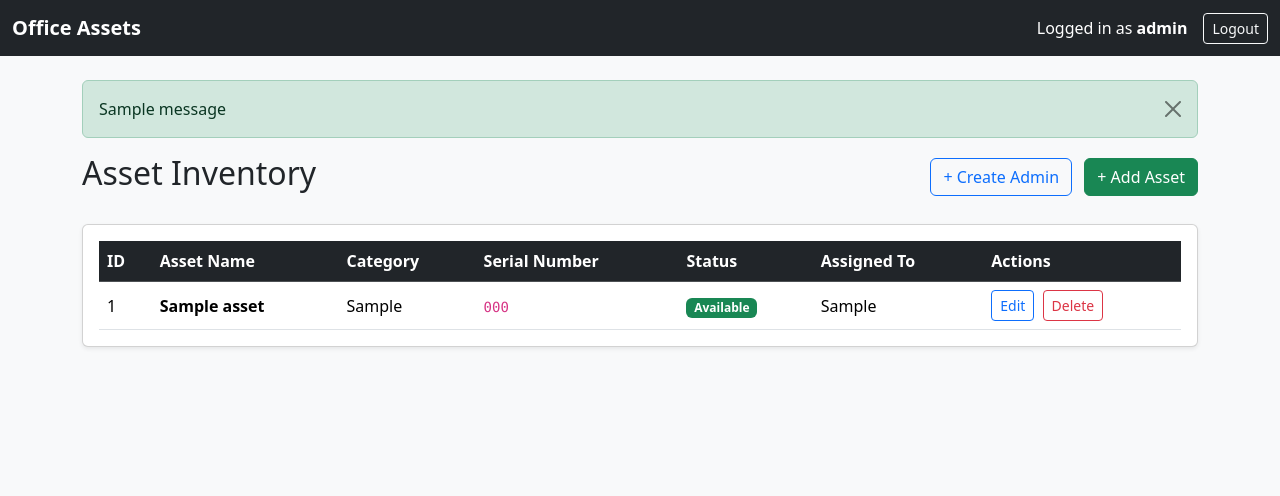
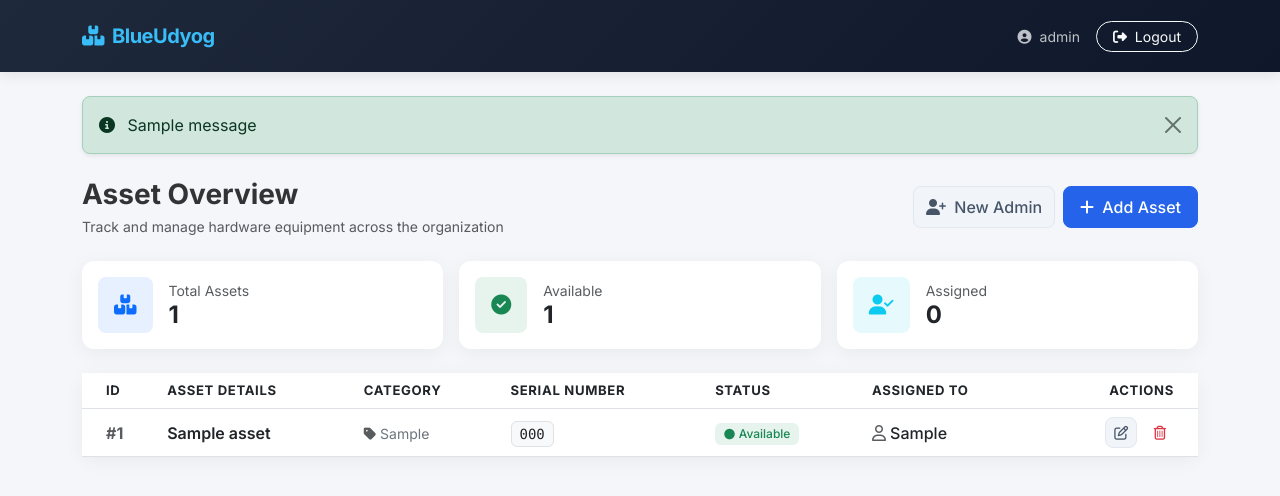
Before and after one commit to workajithpeetla-art/AssetManagment, a Flask app: page / in a window 1280 px wide. Shown: the top 496 px of the page. Run offline with Flask 3, Linux system fonts and the light colour scheme; a user stored in the database is signed in; tables that the repository leaves empty hold one stand-in row (values such as "Sample post"); one stand-in notice (Sample message) is shown.

Commit message:
Move inline CSS to static/css/style.css and update template links

```diff
--- /dev/null
+++ b/AssetManagment/static/css/style.css
@@ -0,0 +1,109 @@
+/* --- Global Styles --- */
+body {
+    font-family: 'Inter', sans-serif;
+    background-color: #f4f6f9;
+    color: #333335;
+}
+
+/* --- Navbar Customization --- */
+.navbar-custom {
+    background: linear-gradient(135deg, #1e293b 0%, #0f172a 100%);
+    box-shadow: 0 4px 12px rgba(0, 0, 0, 0.08);
+}
+
+.brand-logo {
+    font-weight: 700;
+    letter-spacing: -0.5px;
+    color: #38bdf8 !important;
+}
+
+/* --- Cards --- */
+.card-custom {
+    border: none;
+    border-radius: 12px;
+    box-shadow: 0 4px 20px rgba(0, 0, 0, 0.05);
+    background-color: #ffffff;
+}
+
+/* --- Tables --- */
+.table-custom thead {
+    background-color: #f8fafc;
+    color: #64748b;
+    font-size: 0.82rem;
+    text-transform: uppercase;
+    letter-spacing: 0.05em;
+    font-weight: 600;
+}
+
+.table-custom tbody tr {
+    transition: all 0.2s ease;
+}
+
+.table-custom tbody tr:hover {
+    background-color: #f1f5f9;
+}
+
+/* --- Badges --- */
+.badge-status {
+    font-weight: 500;
+    padding: 0.45em 0.75em;
+    border-radius: 6px;
+}
+
+/* --- Buttons --- */
+.btn-custom-primary {
+    background-color: #2563eb;
+    border-color: #2563eb;
+    color: #ffffff;
+    font-weight: 500;
+    border-radius: 8px;
+    padding: 0.5rem 1rem;
+}
+
+.btn-custom-primary:hover {
+    background-color: #1d4ed8;
+    border-color: #1d4ed8;
+    color: #ffffff;
+}
+
+.btn-custom-secondary {
+    background-color: #f1f5f9;
+    border-color: #e2e8f0;
+    color: #475569;
+    font-weight: 500;
+    border-radius: 8px;
+}
+
+.btn-custom-secondary:hover {
+    background-color: #e2e8f0;
+    color: #1e293b;
+}
+
+/* --- Modals --- */
+.modal-content {
+    border-radius: 16px;
+    border: none;
+    box-shadow: 0 20px 25px -5px rgba(0, 0, 0, 0.1);
+}
+
+.modal-header {
+    border-bottom: 1px solid #f1f5f9;
+    padding: 1.25rem 1.5rem;
+}
+
+.modal-footer {
+    border-top: 1px solid #f1f5f9;
+    padding: 1rem 1.5rem;
+}
+
+/* --- Form Controls --- */
+.form-control, .form-select {
+    border-radius: 8px;
+    border: 1px solid #cbd5e1;
+    padding: 0.6rem 0.85rem;
+}
+
+.form-control:focus, .form-select:focus {
+    border-color: #3b82f6;
+    box-shadow: 0 0 0 3px rgba(59, 130, 246, 0.15);
+}
--- a/AssetManagment/templates/base.html
+++ b/AssetManagment/templates/base.html
@@ -3,29 +3,44 @@
 <head>
     <meta charset="UTF-8">
     <meta name="viewport" content="width=device-width, initial-scale=1.0">
-    <title>Office Asset Management</title>
-    <link href="https://cdn.jsdelivr.net/npm/bootstrap@5.3.2/dist/css/bootstrap.min.css" rel="stylesheet">
+    <title>BlueUdyog Asset Management</title>
+    <!-- Bootstrap 5 CSS -->
+    <link href="https://cdn.jsdelivr.net/npm/bootstrap@5.3.0/dist/css/bootstrap.min.css" rel="stylesheet">
+    <!-- FontAwesome Icons -->
+    <link href="https://cdnjs.cloudflare.com/ajax/libs/font-awesome/6.4.0/css/all.min.css" rel="stylesheet">
+    <!-- Google Font: Inter -->
+    <link href="https://fonts.googleapis.com/css2?family=Inter:wght@300;400;500;600;700&display=swap" rel="stylesheet">
+    <!-- Custom External CSS -->
+    <link rel="stylesheet" href="{{ url_for('static', filename='css/style.css') }}">
 </head>
-<body class="bg-light">
+<body>
+
     {% if current_user.is_authenticated %}
-    <nav class="navbar navbar-expand-lg navbar-dark bg-dark">
-        <div class="container-fluid">
-            <a class="navbar-brand fw-bold" href="#">Office Assets</a>
-            <div class="d-flex align-items-center">
-                <span class="navbar-text me-3 text-white">Logged in as <strong>{{ current_user.username }}</strong></span>
-                <a href="{{ url_for('logout') }}" class="btn btn-outline-light btn-sm">Logout</a>
+    <nav class="navbar navbar-expand-lg navbar-dark navbar-custom py-3">
+        <div class="container">
+            <a class="navbar-brand brand-logo d-flex align-items-center gap-2" href="{{ url_for('dashboard') }}">
+                <i class="fa-solid fa-boxes-stacked"></i> BlueUdyog
+            </a>
+            <div class="d-flex align-items-center gap-3">
+                <span class="text-light small opacity-75">
+                    <i class="fa-solid fa-user-circle me-1"></i> {{ current_user.username }}
+                </span>
+                <a href="{{ url_for('logout') }}" class="btn btn-outline-light btn-sm rounded-pill px-3">
+                    <i class="fa-solid fa-right-from-bracket me-1"></i> Logout
+                </a>
             </div>
         </div>
     </nav>
     {% endif %}
 
-    <div class="container mt-4">
+    <div class="container mt-4 mb-5">
+        <!-- Flash Messages -->
         {% with messages = get_flashed_messages(with_categories=true) %}
             {% if messages %}
                 {% for category, message in messages %}
-                    <div class="alert alert-{{ category }} alert-dismissible fade show" role="alert">
-                        {{ message }}
-                        <button type="button" class="btn-close" data-bs-dismiss="alert" aria-label="Close"></button>
+                    <div class="alert alert-{{ category if category != 'error' else 'danger' }} alert-dismissible fade show rounded-3 shadow-sm mb-4" role="alert">
+                        <i class="fa-solid fa-circle-info me-2"></i> {{ message }}
+                        <button type="button" class="btn-close" data-bs-dismiss="alert"></button>
                     </div>
                 {% endfor %}
             {% endif %}
@@ -34,6 +49,7 @@
         {% block content %}{% endblock %}
     </div>
 
-    <script src="https://cdn.jsdelivr.net/npm/bootstrap@5.3.2/dist/js/bootstrap.bundle.min.js"></script>
+    <!-- Bootstrap 5 JS Bundle -->
+    <script src="https://cdn.jsdelivr.net/npm/bootstrap@5.3.0/dist/js/bootstrap.bundle.min.js"></script>
 </body>
 </html>
--- a/AssetManagment/templates/dashboard.html
+++ b/AssetManagment/templates/dashboard.html
@@ -1,67 +1,136 @@
 {% extends 'base.html' %}
 
 {% block content %}
-<div class="d-flex justify-content-between align-items-center mb-4">
-    <h2>Asset Inventory</h2>
+<!-- Top Bar Header -->
+<div class="d-flex flex-column flex-md-row justify-content-between align-items-md-center mb-4 gap-3">
     <div>
-        <button class="btn btn-outline-primary me-2" data-bs-toggle="modal" data-bs-target="#addAdminModal">+ Create Admin</button>
-        <button class="btn btn-success" data-bs-toggle="modal" data-bs-target="#addAssetModal">+ Add Asset</button>
+        <h3 class="fw-bold mb-1">Asset Overview</h3>
+        <p class="text-muted small mb-0">Track and manage hardware equipment across the organization</p>
+    </div>
+    <div class="d-flex gap-2">
+        <button class="btn btn-custom-secondary" data-bs-toggle="modal" data-bs-target="#addAdminModal">
+            <i class="fa-solid fa-user-plus me-1"></i> New Admin
+        </button>
+        <button class="btn btn-custom-primary" data-bs-toggle="modal" data-bs-target="#addAssetModal">
+            <i class="fa-solid fa-plus me-1"></i> Add Asset
+        </button>
     </div>
 </div>
 
-<div class="card shadow-sm">
-    <div class="card-body">
-        <table class="table table-hover align-middle mb-0">
-            <thead class="table-dark">
+<!-- Stats Counter Cards -->
+<div class="row g-3 mb-4">
+    <div class="col-md-4">
+        <div class="card card-custom p-3">
+            <div class="d-flex align-items-center">
+                <div class="bg-primary bg-opacity-10 text-primary rounded-3 p-3 me-3">
+                    <i class="fa-solid fa-boxes-stacked fa-lg"></i>
+                </div>
+                <div>
+                    <span class="text-muted small d-block">Total Assets</span>
+                    <h4 class="fw-bold mb-0">{{ assets|length }}</h4>
+                </div>
+            </div>
+        </div>
+    </div>
+    <div class="col-md-4">
+        <div class="card card-custom p-3">
+            <div class="d-flex align-items-center">
+                <div class="bg-success bg-opacity-10 text-success rounded-3 p-3 me-3">
+                    <i class="fa-solid fa-circle-check fa-lg"></i>
+                </div>
+                <div>
+                    <span class="text-muted small d-block">Available</span>
+                    <h4 class="fw-bold mb-0">{{ assets|selectattr('status', 'equalto', 'Available')|list|length }}</h4>
+                </div>
+            </div>
+        </div>
+    </div>
+    <div class="col-md-4">
+        <div class="card card-custom p-3">
+            <div class="d-flex align-items-center">
+                <div class="bg-info bg-opacity-10 text-info rounded-3 p-3 me-3">
+                    <i class="fa-solid fa-user-check fa-lg"></i>
+                </div>
+                <div>
+                    <span class="text-muted small d-block">Assigned</span>
+                    <h4 class="fw-bold mb-0">{{ assets|selectattr('status', 'equalto', 'Assigned')|list|length }}</h4>
+                </div>
+            </div>
+        </div>
+    </div>
+</div>
+
+<!-- Inventory Table Card -->
+<div class="card card-custom">
+    <div class="card-body p-0">
+        <div class="table-responsive">
+            <table class="table table-custom align-middle mb-0">
+                <thead>
                     <tr>
-                    <th>ID</th>
-                    <th>Asset Name</th>
+                        <th class="ps-4">ID</th>
+                        <th>Asset Details</th>
                         <th>Category</th>
                         <th>Serial Number</th>
                         <th>Status</th>
                         <th>Assigned To</th>
-                    <th>Actions</th>
+                        <th class="text-end pe-4">Actions</th>
                     </tr>
                 </thead>
                 <tbody>
                     {% for asset in assets %}
                     <tr>
-                    <td>{{ asset['id'] }}</td>
-                    <td><strong>{{ asset['name'] }}</strong></td>
-                    <td>{{ asset['category'] }}</td>
-                    <td><code>{{ asset['serial_number'] }}</code></td>
+                        <td class="ps-4 text-muted fw-bold">#{{ asset['id'] }}</td>
+                        <td>
+                            <span class="fw-semibold text-dark d-block">{{ asset['name'] }}</span>
+                        </td>
+                        <td>
+                            <span class="text-secondary small"><i class="fa-solid fa-tag me-1 text-muted"></i>{{ asset['category'] }}</span>
+                        </td>
+                        <td>
+                            <code class="bg-light text-dark px-2 py-1 rounded small border">{{ asset['serial_number'] }}</code>
+                        </td>
                         <td>
                             {% if asset['status'] == 'Available' %}
-                            <span class="badge bg-success">Available</span>
+                                <span class="badge bg-success bg-opacity-10 text-success badge-status"><i class="fa-solid fa-circle me-1 small"></i>Available</span>
                             {% elif asset['status'] == 'Assigned' %}
-                            <span class="badge bg-primary">Assigned</span>
+                                <span class="badge bg-primary bg-opacity-10 text-primary badge-status"><i class="fa-solid fa-user me-1 small"></i>Assigned</span>
                             {% else %}
-                            <span class="badge bg-warning text-dark">Maintenance</span>
+                                <span class="badge bg-warning bg-opacity-10 text-warning badge-status"><i class="fa-solid fa-screwdriver-wrench me-1 small"></i>Maintenance</span>
                             {% endif %}
                         </td>
-                    <td>{{ asset['assigned_to'] if asset['assigned_to'] else '-' }}</td>
                         <td>
-                        <button class="btn btn-sm btn-outline-primary me-1" data-bs-toggle="modal" data-bs-target="#editModal{{ asset['id'] }}">Edit</button>
-                        <a href="{{ url_for('delete_asset', id=asset['id']) }}" class="btn btn-sm btn-outline-danger" onclick="return confirm('Delete this asset?')">Delete</a>
+                            {% if asset['assigned_to'] %}
+                                <span class="fw-medium text-dark"><i class="fa-regular fa-user text-muted me-1"></i>{{ asset['assigned_to'] }}</span>
+                            {% else %}
+                                <span class="text-muted">—</span>
+                            {% endif %}
+                        </td>
+                        <td class="text-end pe-4">
+                            <button class="btn btn-sm btn-custom-secondary me-1" data-bs-toggle="modal" data-bs-target="#editModal{{ asset['id'] }}">
+                                <i class="fa-regular fa-pen-to-square"></i>
+                            </button>
+                            <a href="{{ url_for('delete_asset', id=asset['id']) }}" class="btn btn-sm btn-outline-danger border-0" onclick="return confirm('Delete this asset?')">
+                                <i class="fa-regular fa-trash-can"></i>
+                            </a>
                         </td>
                     </tr>
 
                     <!-- Edit Asset Modal -->
                     <div class="modal fade" id="editModal{{ asset['id'] }}" tabindex="-1">
-                    <div class="modal-dialog">
+                        <div class="modal-dialog modal-dialog-centered">
                             <div class="modal-content">
                                 <form action="{{ url_for('edit_asset', id=asset['id']) }}" method="POST">
                                     <div class="modal-header">
-                                    <h5 class="modal-title">Edit Asset #{{ asset['id'] }}</h5>
+                                        <h5 class="modal-title fw-bold">Edit Asset #{{ asset['id'] }}</h5>
                                         <button type="button" class="btn-close" data-bs-dismiss="modal"></button>
                                     </div>
                                     <div class="modal-body">
                                         <div class="mb-3">
-                                        <label class="form-label">Asset Name</label>
+                                            <label class="form-label small fw-medium">Asset Name</label>
                                             <input type="text" class="form-control" name="name" value="{{ asset['name'] }}" required>
                                         </div>
                                         <div class="mb-3">
-                                        <label class="form-label">Category</label>
+                                            <label class="form-label small fw-medium">Category</label>
                                             <select class="form-select" name="category" required>
                                                 <option value="Laptop" {% if asset['category'] == 'Laptop' %}selected{% endif %}>Laptop</option>
                                                 <option value="Mouse" {% if asset['category'] == 'Mouse' %}selected{% endif %}>Mouse</option>
@@ -71,11 +140,11 @@
                                             </select>
                                         </div>
                                         <div class="mb-3">
-                                        <label class="form-label">Serial Number</label>
+                                            <label class="form-label small fw-medium">Serial Number</label>
                                             <input type="text" class="form-control" name="serial_number" value="{{ asset['serial_number'] }}" required>
                                         </div>
                                         <div class="mb-3">
-                                        <label class="form-label">Status</label>
+                                            <label class="form-label small fw-medium">Status</label>
                                             <select class="form-select" name="status" required>
                                                 <option value="Available" {% if asset['status'] == 'Available' %}selected{% endif %}>Available</option>
                                                 <option value="Assigned" {% if asset['status'] == 'Assigned' %}selected{% endif %}>Assigned</option>
@@ -83,12 +152,13 @@
                                             </select>
                                         </div>
                                         <div class="mb-3">
-                                        <label class="form-label">Assigned To (Employee Name)</label>
+                                            <label class="form-label small fw-medium">Assigned To (Employee Name)</label>
                                             <input type="text" class="form-control" name="assigned_to" value="{{ asset['assigned_to'] if asset['assigned_to'] else '' }}">
                                         </div>
                                     </div>
                                     <div class="modal-footer">
-                                    <button type="submit" class="btn btn-primary">Save Changes</button>
+                                        <button type="button" class="btn btn-custom-secondary" data-bs-dismiss="modal">Cancel</button>
+                                        <button type="submit" class="btn btn-custom-primary">Save Changes</button>
                                     </div>
                                 </form>
                             </div>
@@ -96,35 +166,40 @@
                     </div>
                     {% else %}
                     <tr>
-                    <td colspan="7" class="text-center text-muted py-4">No assets found. Click "+ Add Asset" to add one.</td>
+                        <td colspan="7" class="text-center text-muted py-5">
+                            <i class="fa-solid fa-box-open fa-2xl d-block mb-3 opacity-50"></i>
+                            No assets found. Click "Add Asset" to start tracking hardware.
+                        </td>
                     </tr>
                     {% endfor %}
                 </tbody>
             </table>
         </div>
     </div>
+</div>
 
-<!-- Create Admin Modal -->
+<!-- Add Admin Modal -->
 <div class="modal fade" id="addAdminModal" tabindex="-1">
-    <div class="modal-dialog">
+    <div class="modal-dialog modal-dialog-centered">
         <div class="modal-content">
             <form action="{{ url_for('create_user_route') }}" method="POST">
                 <div class="modal-header">
-                    <h5 class="modal-title">Create New Admin User</h5>
+                    <h5 class="modal-title fw-bold">Create New Admin</h5>
                     <button type="button" class="btn-close" data-bs-dismiss="modal"></button>
                 </div>
                 <div class="modal-body">
                     <div class="mb-3">
-                        <label class="form-label">Admin Username</label>
+                        <label class="form-label small fw-medium">Admin Username</label>
                         <input type="text" class="form-control" name="username" placeholder="e.g. ajith" required>
                     </div>
                     <div class="mb-3">
-                        <label class="form-label">Admin Password</label>
+                        <label class="form-label small fw-medium">Admin Password</label>
                         <input type="password" class="form-control" name="password" placeholder="Enter secure password" required>
                     </div>
                 </div>
                 <div class="modal-footer">
-                    <button type="submit" class="btn btn-primary">Create Admin</button>
+                    <button type="button" class="btn btn-custom-secondary" data-bs-dismiss="modal">Cancel</button>
+                    <button type="submit" class="btn btn-custom-primary">Create User</button>
                 </div>
             </form>
         </div>
@@ -133,20 +208,20 @@
 
 <!-- Add Asset Modal -->
 <div class="modal fade" id="addAssetModal" tabindex="-1">
-    <div class="modal-dialog">
+    <div class="modal-dialog modal-dialog-centered">
         <div class="modal-content">
             <form action="{{ url_for('add_asset') }}" method="POST">
                 <div class="modal-header">
-                    <h5 class="modal-title">Add New Asset</h5>
+                    <h5 class="modal-title fw-bold">Add New Asset</h5>
                     <button type="button" class="btn-close" data-bs-dismiss="modal"></button>
                 </div>
                 <div class="modal-body">
                     <div class="mb-3">
-                        <label class="form-label">Asset Name</label>
+                        <label class="form-label small fw-medium">Asset Name</label>
                         <input type="text" class="form-control" name="name" placeholder="e.g. MacBook Pro M2" required>
                     </div>
                     <div class="mb-3">
-                        <label class="form-label">Category</label>
+                        <label class="form-label small fw-medium">Category</label>
                         <select class="form-select" name="category" required>
                             <option value="Laptop">Laptop</option>
                             <option value="Mouse">Mouse</option>
@@ -156,11 +231,11 @@
                         </select>
                     </div>
                     <div class="mb-3">
-                        <label class="form-label">Serial Number</label>
+                        <label class="form-label small fw-medium">Serial Number</label>
                         <input type="text" class="form-control" name="serial_number" placeholder="e.g. SN-1029384" required>
                     </div>
                     <div class="mb-3">
-                        <label class="form-label">Status</label>
+                        <label class="form-label small fw-medium">Status</label>
                         <select class="form-select" name="status" required>
                             <option value="Available">Available</option>
                             <option value="Assigned">Assigned</option>
@@ -168,12 +243,13 @@
                         </select>
                     </div>
                     <div class="mb-3">
-                        <label class="form-label">Assigned To (Optional)</label>
+                        <label class="form-label small fw-medium">Assigned To (Optional)</label>
                         <input type="text" class="form-control" name="assigned_to" placeholder="Employee Name">
                     </div>
                 </div>
                 <div class="modal-footer">
-                    <button type="submit" class="btn btn-success">Add Asset</button>
+                    <button type="button" class="btn btn-custom-secondary" data-bs-dismiss="modal">Cancel</button>
+                    <button type="submit" class="btn btn-success font-weight-medium">Add Asset</button>
                 </div>
             </form>
         </div>
```
Lines whose indentation alone changed are shown as unchanged.
